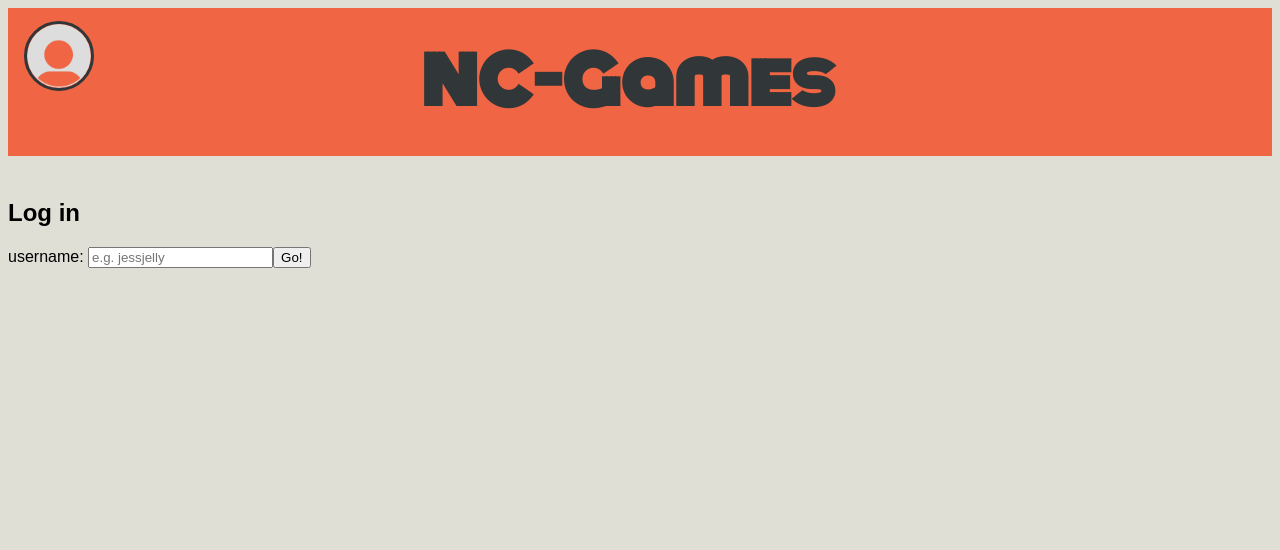
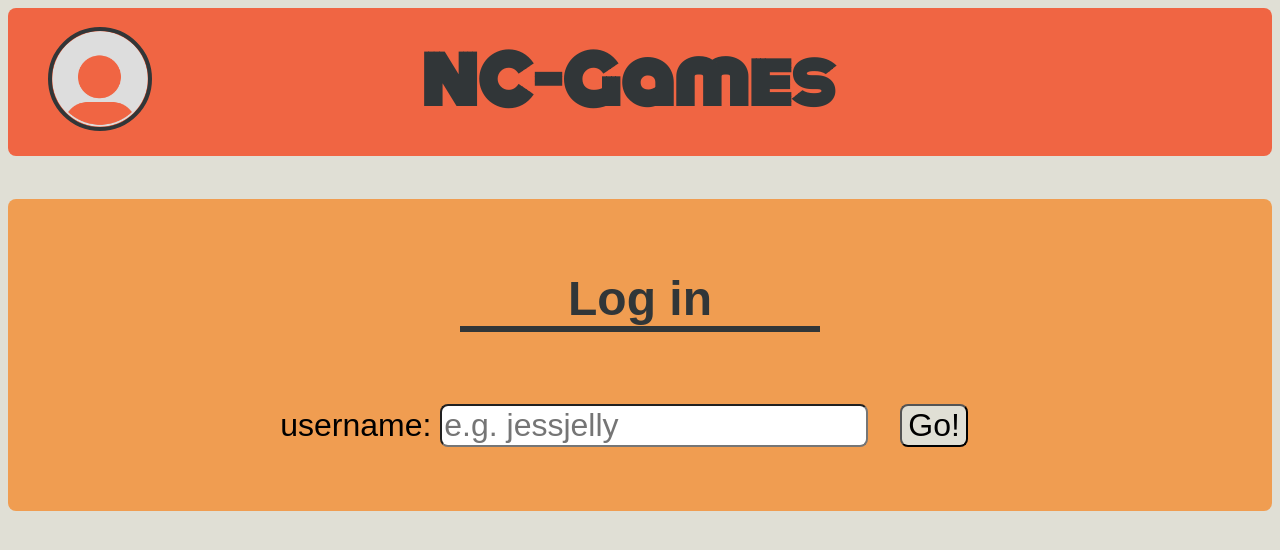
Before and after one commit to thecrazycoder1239/NC-Games, a React (Create React App) app: page /users in a window 1280 px wide. Shown: the top 550 px of the page. Built offline with nearby package versions, Linux system fonts and the light colour scheme; no server answers.

Commit message:
update before task

```diff
--- a/src/App.css
+++ b/src/App.css
@@ -12,6 +12,7 @@ body {
     margin-top: 0;
     padding: 1.5rem;
     padding-right: 3rem;
+    border-radius: 0.25rem;
 }
 
 .profile-picture {
@@ -204,11 +205,47 @@ position: relative;
     text-align: center;
 }
 
+.log-in {
+    padding: 1rem;
+    background-color: #F09D51;
+    border-radius: 0.25rem;
+    text-align: center;
+    align-items: center;
+}
+
+.log-in-title {
+    color: #313638;
+    border-bottom: 0.2rem solid #313638;
+    width: 30%;
+    display: block;
+    margin-right: auto;
+    margin-left: auto;
+}
+
+.submit-btn {
+    margin: 1rem;
+    background-color: #E0DFD5;
+    border-radius: 0.25rem;
+}
+
+.submit-btn:hover {
+    background-color: #c5c5bc;
+}
+
+#existing-username {
+    border-radius: 0.25rem;
+}
+
+.username-invalid {
+    color:rgb(148, 2, 2)
+}
+
 @media only screen and (min-width: 700px) {
 
     .header {
         text-align: center;
         font-size: 4rem;
+        border-radius: 0.5rem;
     }
 
     .review-list {
@@ -322,4 +359,33 @@ position: relative;
     .comments-background {
         bottom: 5.8rem;
     }
+
+    .profile-picture {
+        position: absolute;
+        top: 1.7rem;
+        left: 3rem;
+        width: 6rem;
+        border: 0.3rem solid #313638;
+    }
+
+    .log-in {
+        padding: 2rem;
+        font-size: 2rem;
+        border-radius: 0.5rem;
+    }
+
+    .log-in-title {
+        border-bottom: 0.4rem solid #313638;
+    }
+
+    .submit-btn {
+        margin: 2rem;
+        font-size: 2rem;
+        border-radius: 0.5rem;
+    }
+
+    #existing-username {
+        border-radius: 0.5rem;
+        font-size: 2rem;
+    }
 }
--- a/src/components/show-reviews.jsx
+++ b/src/components/show-reviews.jsx
@@ -30,32 +30,11 @@ export default function ShowReviews() {
                 reviews.map(review => {
                     return (
                         <li key={review.review_id} className="review-card">
-                            <p className="review-votes" onClick={(event) => {
-                           setReviews((currentReviews) => {
-                            return currentReviews.map(updatedReview => {
-                                if(updatedReview.review_id === review.review_id) {
-                                return { ...updatedReview, votes: updatedReview.votes + 1}
-                                }
-                                return updatedReview
-                            })})
-                            patchReview(review.review_id).catch((err) => {
-                                setReviews((reviewsToChange) => {
-                                    return reviewsToChange.map(incorrectReview => {
-                                        if(incorrectReview.review_id === review.review_id) {
-                                        return { ...incorrectReview, votes: incorrectReview.votes - 1}
-                                    } else {
-                                        return incorrectReview
-                                    }
-                                })
-                            })
-                            setErr("please connet to wifi to like")
-                            });
-                           }}>votes: {review.votes}</p>
                             <Link to={`/reviews/${review.review_id}`} className="link">
                                 <ReviewCard review={review} setReviews={setReviews} review_id={review.review_id}/>
                             </Link>
                         </li>
-                    )
+                            )
                 })
             }
         </ol>
--- a/src/components/user-select.jsx
+++ b/src/components/user-select.jsx
@@ -8,6 +8,7 @@ export default function UserSelect() {
     const { setLoggedUser } = useContext(UsernameContext);
     const [ submitUsername, setSubmitUsername] = useState("");
     const [ users, setUsers ] = useState([]);
+    const [ usernameInvalid, setUsernameInvalid ] = useState(false);
 
     useEffect(() => {
         getUsers().then(response => {
@@ -19,20 +20,25 @@ export default function UserSelect() {
     return (
         <form onSubmit={(event) => {
             event.preventDefault()
+            let isTrueOrFalse = true;
+
             users.map(user => {
                 if(user.username === submitUsername) {
                     setLoggedUser({
                         ...user
                     });
+                    isTrueOrFalse = false
                 }
-            });
-        }}>
-            <h2>Log in</h2>
+            })
+            setUsernameInvalid(isTrueOrFalse)
+        }} className="log-in">
+            <h2 className="log-in-title">Log in</h2>
             <label htmlFor="existing-username">username: </label>
             <input value={submitUsername} onChange={(event) => {
                 setSubmitUsername(event.target.value)
             }} id="existing-username" placeholder="e.g. jessjelly"></input>
-            <button type="submit">Go!</button>
+            <button className="submit-btn" type="submit">Go!</button>
+            {usernameInvalid ? <p className="username-invalid">could not find existing username, please try again!</p> : null}
         </form>
     )
 }
```
